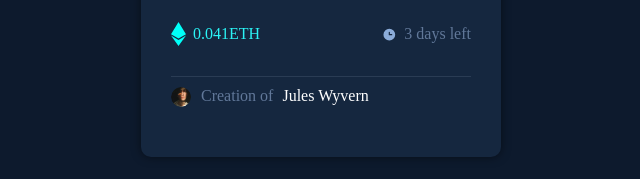
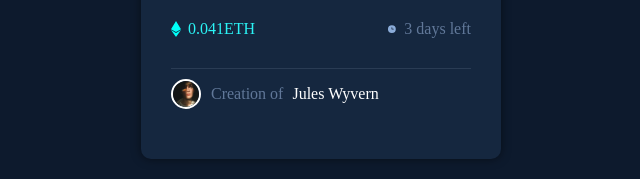
Before and after one commit to M0staafaAhmed/NFT-preview-card-component, a plain HTML site: page index.html in a window 1280 px wide. Shown: the part 539-718 px from the top of the page, without its empty margins (319-959 px from the left). Drawn offline with Linux system fonts and the light colour scheme.

Commit message:
Update index.css

```diff
--- a/css/index.css
+++ b/css/index.css
@@ -50,7 +50,7 @@ body{
 
 .card .content .eth img,
 .card .content .clock img{
-  width: 15px;
+  width: 10px;
 }
 
 .card .content .eth p,
@@ -68,10 +68,13 @@ body{
   padding-top: 10px;
   border-top: 1px solid #2a3c54;
   display: flex;
+  align-items: center;
 }
 
 .card .avatar img{
-  width: 20px;
+  width: 30px;
+  border-radius: 50%;
+  border: 2px solid white;
 }
 
 .card .avatar p{
```
